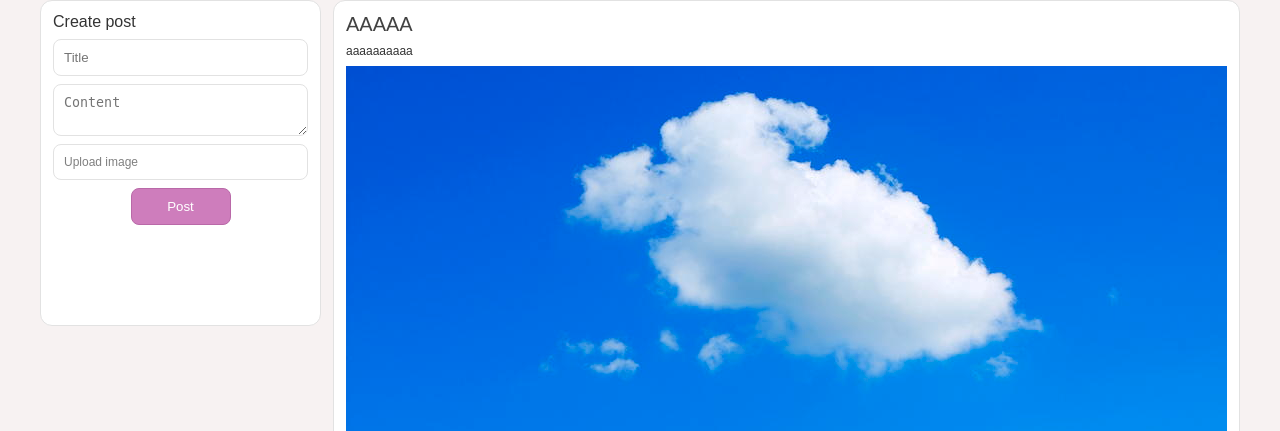
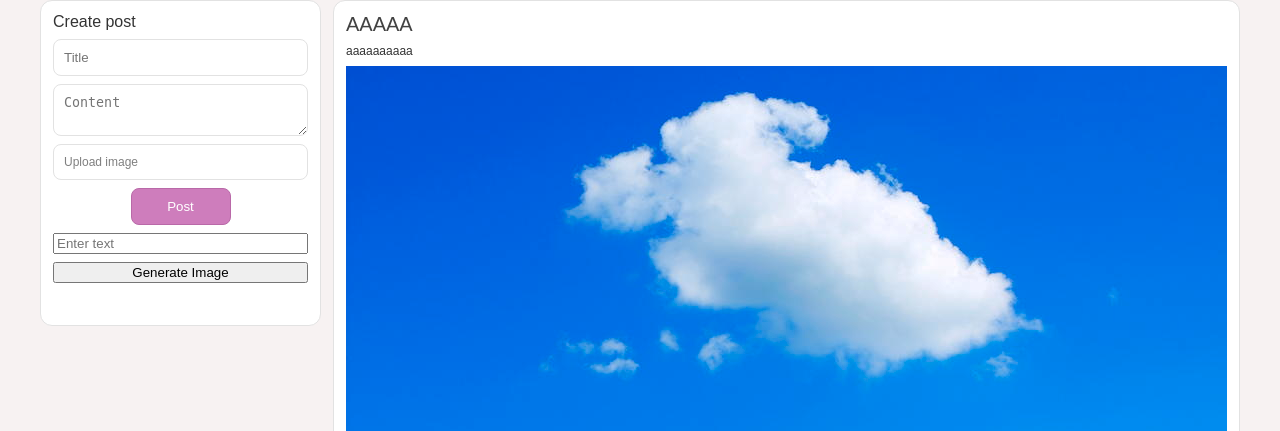
Before and after one commit to aniaprojs/apka, a Django app: page /apka/ in a window 1280 px wide. Shown: the part 88-519 px from the top of the page. Run offline with Django 5.2, Linux system fonts and the light colour scheme; data comes from the database, SQL or seed files in the repository.

Commit message:
env + image generation

```diff
--- a/projekt/apka/templates/apka/index.html
+++ b/projekt/apka/templates/apka/index.html
@@ -6,6 +6,7 @@
     <meta name="viewport" content="width=device-width, initial-scale=1.0">
     <title>Welcome to Our Site</title>
     <link rel="stylesheet" type="text/css" href="{% static 'apka/styles.css' %}">
+    <script src="https://code.jquery.com/jquery-3.6.0.min.js"></script>
 </head>
 <body>
     <div class="navbar">
@@ -26,6 +27,13 @@
                 <img id="preview-img" src="#" style="display: none;">
                 <button class="form_button" type="submit">Post</button>
             </form>
+
+            <form class="form" id="generateImageForm">
+                {% csrf_token %}
+                <input type="text" id="textInput" placeholder="Enter text">
+                <button type="button" onclick="generateImage()">Generate Image</button>
+            </form>
+
         </div>
         <div class="posts">
             {% for post in posts %}
@@ -43,7 +51,8 @@
 </html>
 
 <script>
-    document.getElementById('id_image').addEventListener('change', function() {
+    $(document).ready(function() {
+        $('#id_image').change(function() {
             const file = this.files[0];
             const imgPreview = document.getElementById('preview-img');
             if (file) {
@@ -57,4 +66,27 @@
                 imgPreview.style.display = 'none';
             }
         });
+
+        function generateImage() {
+            var prompt = $('#textInput').val();
+            var csrftoken = $('[name=csrfmiddlewaretoken]').val();
+            console.log(prompt);
+            $.ajax({
+                url: "{% url 'generate_image' %}",
+                type: "POST",
+                data: {
+                    'prompt': prompt,
+                    'csrfmiddlewaretoken': csrftoken,
+                },
+                success: function(response) {
+                    console.log(response.image_url);
+                    $('#preview-img').attr('src', response.image_url);
+                    $('#preview-img').css('display', 'block');
+                }
+            });
+        }
+
+        // This ensures that the generateImage function is available globally
+        window.generateImage = generateImage;
+    });
 </script>
--- a/projekt/apka/urls.py
+++ b/projekt/apka/urls.py
@@ -4,4 +4,5 @@ from . import views
 
 urlpatterns = [
     path('', views.index, name='index'),
+    path('generate-image/', views.generate_image, name='generate_image'),
 ]
--- a/projekt/apka/views.py
+++ b/projekt/apka/views.py
@@ -1,6 +1,10 @@
 from django.shortcuts import render, redirect
 from .models import Post
 from .forms import PostForm
+from django.http import JsonResponse
+import os
+from replicate.client import Client
+from django.conf import settings
 
 def index(request):
     if request.method == 'POST':
@@ -20,3 +24,19 @@ def index(request):
         'form': form
     }
     return render(request, 'apka/index.html', context)
+
+def generate_image(request):
+    print(request)
+    if request.method == 'POST':
+        prompt = request.POST.get('prompt')
+        client = Client(api_token=os.environ.get('REPLICATE_API_TOKEN'))
+        input = {
+            "prompt": prompt,
+            "scheduler": "K_EULER"
+        }
+        output = client.run(
+            "stability-ai/stable-diffusion:ac732df83cea7fff18b8472768c88ad041fa750ff7682a21affe81863cbe77e4",
+            input=input
+        )
+        print(output)
+        return JsonResponse({'image_url': output[0]})
--- a/projekt/projekt/settings.py
+++ b/projekt/projekt/settings.py
@@ -12,6 +12,9 @@ https://docs.djangoproject.com/en/5.0/ref/settings/
 
 import os
 from pathlib import Path
+from dotenv import load_dotenv
+
+load_dotenv()
 
 # Build paths inside the project like this: BASE_DIR / 'subdir'.
 BASE_DIR = Path(__file__).resolve().parent.parent
@@ -127,3 +130,4 @@ DEFAULT_AUTO_FIELD = 'django.db.models.BigAutoField'
 STATIC_URL = '/static/'
 MEDIA_URL = '/media/'
 MEDIA_ROOT = os.path.join(BASE_DIR, 'media')
+REPLICATE_API_TOKEN=os.environ.get('REPLICATE_API_TOKEN')
```
Also changed, not shown: 1 other file. Lines whose indentation alone changed are shown as unchanged.
